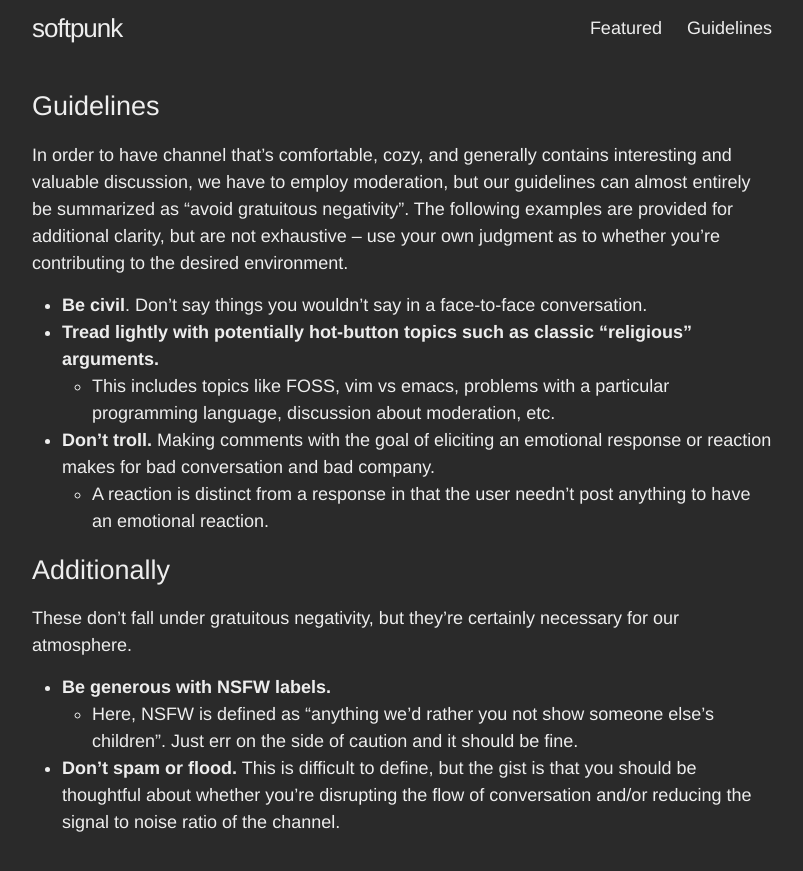
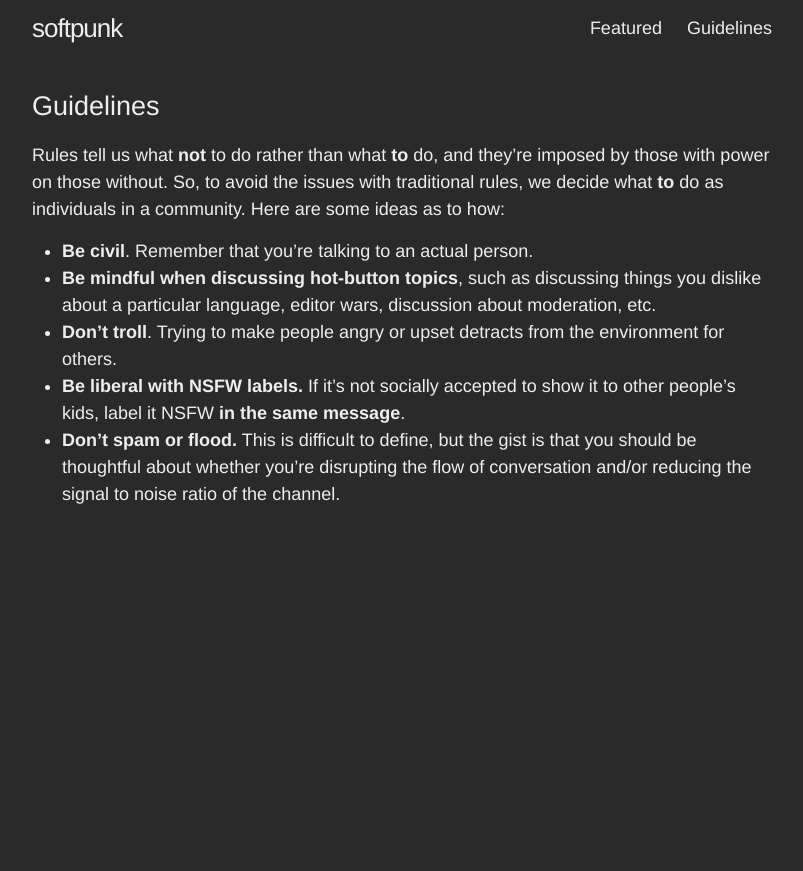
Before and after one commit to softpunk/softpunk.github.io, a Jekyll site: the page built from guidelines.md, in a window 1280 px wide. Shown: the top 871 px of the page, without its empty margins (238-1041 px from the left). Built offline with Jekyll 4.4.1, drawn with Linux system fonts in a browser that asks for light colours.

Commit message:
Update guidelines

```diff
--- a/guidelines.md
+++ b/guidelines.md
@@ -4,17 +4,12 @@ title: "Guidelines"
 permalink: /guidelines/
 ---
 
-In order to have channel that's comfortable, cozy, and generally contains interesting and valuable discussion, we have to employ moderation, but our guidelines can almost entirely be summarized as “avoid gratuitous negativity”. The following examples are provided for additional clarity, but are not exhaustive – use your own judgment as to whether you're contributing to the desired environment.
+Rules tell us what **not** to do rather than what **to** do, and they're imposed by those with power on those without.
+So, to avoid the issues with traditional rules, we decide what **to** do as individuals in a community.
+Here are some ideas as to how:
 
-- **Be civil**. Don't say things you wouldn't say in a face-to-face conversation.
-- **Tread lightly with potentially hot-button topics such as classic “religious” arguments.**
-    - This includes topics like FOSS, vim vs emacs, problems with a particular programming language, discussion about moderation, etc.
-- **Don't troll.** Making comments with the goal of eliciting an emotional response or reaction makes for bad conversation and bad company.
-    - A reaction is distinct from a response in that the user needn't post anything to have an emotional reaction.
-
-## Additionally
-These don't fall under gratuitous negativity, but they're certainly necessary for our atmosphere.
-
-- **Be generous with NSFW labels.**
-    - Here, NSFW is defined as “anything we'd rather you not show someone else's children”. Just err on the side of caution and it should be fine.
+- **Be civil**. Remember that you're talking to an actual person.
+- **Be mindful when discussing hot-button topics**, such as discussing things you dislike about a particular language, editor wars, discussion about moderation, etc.
+- **Don't troll**. Trying to make people angry or upset detracts from the environment for others.
+- **Be liberal with NSFW labels.** If it's not socially accepted to show it to other people's kids, label it NSFW **in the same message**.
 - **Don't spam or flood.** This is difficult to define, but the gist is that you should be thoughtful about whether you're disrupting the flow of conversation and/or reducing the signal to noise ratio of the channel.
```
